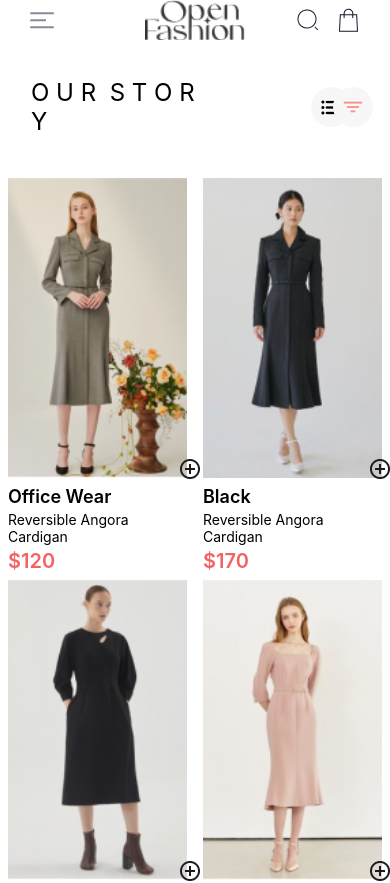
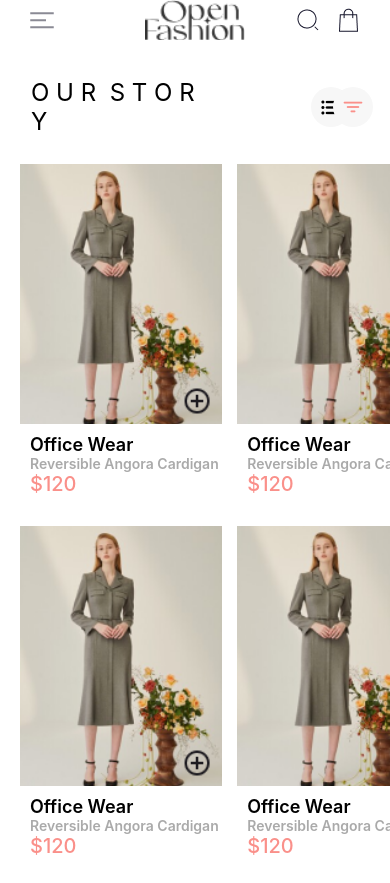
Before and after one commit to RahKay500/rn-assignment6-11011787, a React Native app: screen /Home in a window 390 px wide. Shown: the top 883 px of the page. Built offline with nearby package versions, Linux system fonts and the light colour scheme.

Commit message:
Modified the App.js and HomeScreen.js files

```diff
--- a/App.js
+++ b/App.js
@@ -18,7 +18,7 @@ function App() {
         <Stack.Screen
           name="Cart"
           component={CartScreen}
-          options={{ title: 'Cart' }}
+          options={{ headerShown: false }}
         />
       </Stack.Navigator>
     </NavigationContainer>
--- a/Screens/HomeScreen.js
+++ b/Screens/HomeScreen.js
@@ -1,73 +1,15 @@
-    import React, { useState, useEffect } from 'react';
-    import { View, Image, Text, FlatList, StyleSheet, TouchableOpacity, SafeAreaView } from 'react-native';
+import React from 'react'
+import { StyleSheet, Text, View, SafeAreaView,
+    Image, TouchableOpacity, FlatList } from 'react-native'
 import { Ionicons } from '@expo/vector-icons';
-    import AsyncStorage from '@react-native-async-storage/async-storage';
-
-    const products = [
-    { id: '1', name: 'Office Wear', description: 'Reversible Angora Cardigan', price: 120, image: require('../assets/dress1.png') },
-    { id: '2', name: 'Black',  description: 'Reversible Angora Cardigan', price: 170, image: require('../assets/dress2.png') },
-    { id: '3', name: 'Church Wear',  description: 'Reversible Angora Cardigan', price: 120, image: require('../assets/dress3.png') },
-    { id: '4', name: 'Lamerei',  description: 'Reversible Angora Cardigan ', price: 120, image: require('../assets/dress4.png') },
-    { id: '5', name: '21WN',  description: 'Reversible Angora Cardigan', price: 120, image: require('../assets/dress5.png') },
-    { id: '6', name: 'Lopo',  description: 'Reversible Angora Cardigan', price: 120, image: require('../assets/dress6.png') },
-    { id: '7', name: '21VN',  description: 'Reversible Angora Cardigan', price: 120, image: require('../assets/dress7.png') },
-    { id: '8', name: 'Lame ',  description: 'Reversible Angora Cardigan', price: 120, image: require('../assets/dress3.png') }
-    ];
-
-    export default function HomeScreen({ navigation }) {
-    const [cart, setCart] = useState([]);
-
-    useEffect(() => {
-        const loadCart = async () => {
-        const storedCart = await AsyncStorage.getItem('cart');
-        if (storedCart) {
-            setCart(JSON.parse(storedCart));
-        }
-        };
-        loadCart();
-    }, []);
-
-    const addToCart = async (product) => {
-        const newCart = [...cart, product];
-        setCart(newCart);
-        await AsyncStorage.setItem('cart', JSON.stringify(newCart));
-    };
-
-    const renderProductItem = ({ item, index }) => {
-        if (index >= products.length) {
-            return null;
-        }
-        if (index % 2 === 0) {
-        return (
-            <View style={styles.row}>
-            <View style={[styles.productCard, styles.leftProductCard]}>
-                <Image source={item.image} style={[styles.productImage, styles.leftProductImage]} />
-                    <Text style={styles.productName}>{item.name}</Text>
-                    <Text style={styles.productDescription}>{item.description}</Text>
-                    <Text style={styles.productPrice}> ${item.price}</Text>
-                    <TouchableOpacity onPress={() => addToCart(item)}>
-                        <Image source={require('../assets/add_circle.png')} style={styles.addToCart} />
-            </TouchableOpacity>
-            </View>
-            {products[index + 1] && (
-                <View style={[styles.productCard]}>
-                    <Image source={products[index + 1].image} style={styles.productImage} />
-                    <Text  style={styles.productName}>{products[index + 1].name}</Text>
-                    <Text style={styles.productDescription}>{item.description}</Text>
-                    <Text style={styles.productPrice}> ${products[index + 1].price}</Text>
-                    <TouchableOpacity onPress={() => addToCart(products[index + 1])}>
-                        <Image source={require('../assets/add_circle.png')} style={[styles.addToCart, styles.rightAddToCart]} />
-                    </TouchableOpacity>
-                </View>
-            )}
-            </View>
-        );
-        }
-        return null;
-    };
-
+import ProductsCard from './ProductsCard';
+    const HomeScreen = () => {
     return (
         <SafeAreaView style={styles.container}>
+            <FlatList
+            numColumns={2}
+            ListHeaderComponent={
+                <>
                 <View style={styles.navBar}>
                     <Image style={styles.menuIcon} source={require('../assets/Menu.png')} />
                     <Image style={styles.logoText} source={require('../assets/Logo.png')} />
@@ -85,20 +27,23 @@
                         <Ionicons style={styles.filterIcon} name="filter" size={20} color="#FA908A" />
                     </View>
                 </View>
-            <FlatList
-            data={products}
-            keyExtractor={(item) => item.id}
-            renderItem={renderProductItem}
-            contentContainerStyle={{ paddingBottom: 20 }}
+                </>
+            }
+            data={[1,2,3,4,5,6,7,8]} renderItem={({item}) => <ProductsCard />}
+            showsVerticalScrollIndicator={false}
             />
+            {/* <View style={styles.ProductsCardContainer}>
+                < ProductsCard />
+                < ProductsCard />
+            </View> */}
         </SafeAreaView>
-    );
+    )
     }
+
+    export default HomeScreen
 
 const styles = StyleSheet.create({
 container: {
-        flex: 1,
-        padding: 16,
     backgroundColor: '#ffffff',
 },
 navBar: {
@@ -179,53 +124,9 @@
     position: 'relative',
     left: 10,
 },
-    row: {
+ProductsCardContainer: {
     flexDirection: 'row',
-        justifyContent: 'space-between',
-        marginBottom: 16,
+    justifyContent:'space-between',
+    margin: 15,
 },
-    productCard: {
-        flexDirection: 'column',
-        height: 370,
-        flex: 1,
-        margin: 8,
-        alignItems: 'left',
-        justifyContent: 'flex-start',
-    },
-    productImage: {
-        width: '100%',
-        height: 300,
-        marginBottom: 8,
-        marginTop:6,
-    },
-    productName: {
-        fontSize: 18,
-        fontWeight: '600',
-        marginBottom: 4,
-    },
-    productDescription: {
-        fontSize: 14,
-        marginBottom: 4,
-    },
-    productPrice: {
-        fontSize: 20,
-        fontWeight: '600',
-        marginBottom: 4,
-        color: '#F56262',
-        right: 5,
-    },
-    addToCart: {
-        width: 24,
-        height: 24,
-        bottom: 120,
-        left: 170,
-        position: 'relative',
-    },
-    rightAddToCart: {
-        width: 24,
-        height: 24,
-        position: 'relative',
-        left: 165,
-
-    },
-    });
+})
```
Lines whose indentation alone changed are shown as unchanged.
